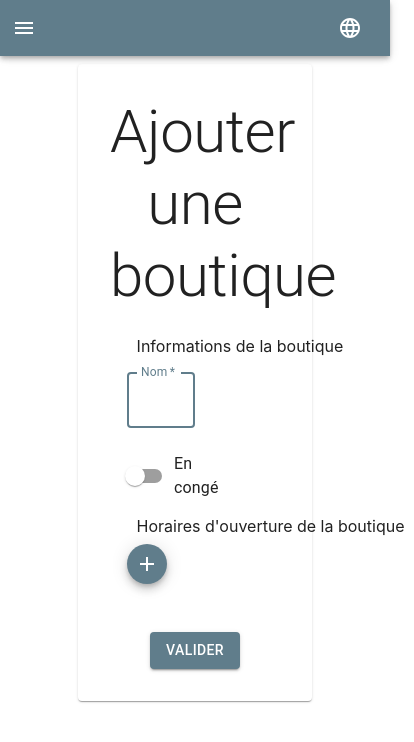
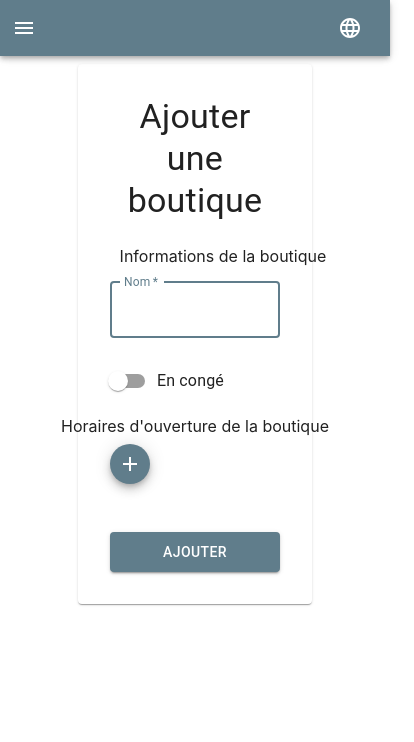
Before and after one commit to toubal77/Shop-Full-Stack, a React (Create React App) app in the folder shop-client/: page /shop/create in a window 390 px wide. Shown: the top 742 px of the page, 414 px wide, since content can reach past the window. Built offline with nearby package versions, Linux system fonts and the light colour scheme.

Commit message:
feature/responsive categoryform productform shopform

```diff
--- a/shop-client/src/pages/CategoryForm.tsx
+++ b/shop-client/src/pages/CategoryForm.tsx
@@ -1,4 +1,4 @@
-import { Box, Button, Divider, FormControl, Paper, TextField, Typography } from '@mui/material';
+import { Box, Button, Divider, FormControl, Paper, TextField, Typography, useMediaQuery, useTheme } from '@mui/material';
 import { useEffect, useState } from 'react';
 import { useNavigate, useParams } from 'react-router-dom';
 import { useAppContext, useToastContext } from '../context';
@@ -19,6 +19,10 @@ const CategoryForm = () => {
     const [category, setCategory] = useState<MinimalCategory>({
         name: '',
     });
+
+    const theme = useTheme();
+    const isMobile = useMediaQuery(theme.breakpoints.down('sm'));
+    const isTablette = useMediaQuery(theme.breakpoints.down('md'));
 
     const getCategory = (categoryId: string) => {
         setLoading(true);
@@ -82,7 +86,7 @@ const CategoryForm = () => {
 
     return (
         <Paper elevation={1} sx={{ padding: 4 }}>
-            <Typography variant="h2" sx={{ marginBottom: 3, textAlign: 'center' }}>
+            <Typography variant={isMobile ? "h4": isTablette ? "h3": "h2"} sx={{ marginBottom: 3, textAlign: 'center' }}>
                 {isAddMode ? 'Ajouter une catégorie' : 'Modifier la catégorie'}
             </Typography>
 
@@ -105,7 +109,7 @@ const CategoryForm = () => {
                     onChange={(e) => setCategory({ ...category, name: e.target.value })}
                     error={!!errors?.name}
                     helperText={errors?.name}
-                    sx={{ my: 2, width: '75%', ml: 'auto', mr: 'auto' }}
+                    sx={{ my: 2, width: '85%', ml: 'auto', mr: 'auto' }}
                 />
             </FormControl>
 
--- a/shop-client/src/pages/ProductForm.tsx
+++ b/shop-client/src/pages/ProductForm.tsx
@@ -1,5 +1,4 @@
-/* eslint-disable @typescript-eslint/no-explicit-any */
-import { Box, Button, Divider, FormControl, InputAdornment, Paper, TextField, Typography } from '@mui/material';
+import { Box, Button, Divider, FormControl, InputAdornment, Paper, TextField, Typography, useMediaQuery, useTheme } from '@mui/material';
 import { useEffect, useState } from 'react';
 import { useNavigate, useParams } from 'react-router-dom';
 import { SelectPaginate } from '../components';
@@ -42,6 +41,10 @@ const ProductForm = () => {
             },
         ],
     });
+
+    const theme = useTheme();
+    const isMobile = useMediaQuery(theme.breakpoints.down('sm'));
+    const isTablette = useMediaQuery(theme.breakpoints.down('md'));
 
     const getProduct = (productId: string) => {
         setLoading(true);
@@ -142,13 +145,13 @@ const ProductForm = () => {
 
     return (
         <Paper elevation={1} sx={{ padding: 4 }}>
-            <Typography variant="h2" sx={{ marginBottom: 3, textAlign: 'center' }}>
+            <Typography variant={isMobile ? "h4" : isTablette ? "h3" : "h2"} sx={{ marginBottom: 3, textAlign: 'center' }}>
                 {isAddMode ? 'Ajouter un produit' : 'Modifier le produit'}
             </Typography>
 
-            <FormControl sx={{ display: 'block', ml: 'auto', mr: 'auto', width: '75%', mb: 3 }}>
+            <FormControl sx={{ display: 'block', ml: 'auto', mr: 'auto', width: isMobile ? '100%' : '75%', mb: 3 }}>
                 <Divider>Nom du produit</Divider>
-                <Box sx={{ display: 'flex', flexDirection: 'row', gap: 4, mt: 2, mb: 6 }}>
+                <Box sx={{ display: 'flex', flexDirection: isMobile ? 'column' : 'row', gap: 4, mt: 2, mb: 6 }}>
                     <TextField
                         autoFocus
                         required
@@ -158,7 +161,7 @@ const ProductForm = () => {
                         fullWidth
                         error={!!errors.nameFr}
                         helperText={errors.nameFr}
-                        sx={{ width: '50%' }}
+                        sx={{ width: isMobile ? '100%' : '50%' }}
                     />
                     <TextField
                         autoFocus
@@ -168,12 +171,12 @@ const ProductForm = () => {
                         fullWidth
                         error={!!errors.nameEn}
                         helperText={errors.nameEn}
-                        sx={{ width: '50%' }}
+                        sx={{ width: isMobile ? '100%' : '50%' }}
                     />
                 </Box>
 
                 <Divider>Description</Divider>
-                <Box sx={{ display: 'flex', flexDirection: 'row', gap: 4, mt: 2, mb: 6 }}>
+                <Box sx={{ display: 'flex', flexDirection: isMobile ? 'column' : 'row', gap: 4, mt: 2, mb: 6 }}>
                     <TextField
                         autoFocus
                         multiline
@@ -182,9 +185,8 @@ const ProductForm = () => {
                         value={getLocalizedProduct(product.localizedProducts, Locale.FR).description}
                         onChange={(e) => handleChange(Locale.FR, 'description', e.target.value)}
                         fullWidth
-                        sx={{ width: '50%' }}
+                        sx={{ width: isMobile ? '100%' : '50%' }}
                     />
-
                     <TextField
                         autoFocus
                         multiline
@@ -193,12 +195,12 @@ const ProductForm = () => {
                         value={getLocalizedProduct(product.localizedProducts, Locale.EN).description}
                         onChange={(e) => handleChange(Locale.EN, 'description', e.target.value)}
                         fullWidth
-                        sx={{ width: '50%' }}
+                        sx={{ width: isMobile ? '100%' : '50%' }}
                     />
                 </Box>
 
                 <Divider>Informations supplémentaires</Divider>
-                <Box sx={{ display: 'flex', flexDirection: 'row', gap: 4, mt: 2, mb: 3 }}>
+                <Box sx={{ display: 'flex', flexDirection: isMobile ? 'column' : 'row', gap: 4, mt: 2, mb: 3 }}>
                     <TextField
                         autoFocus
                         required
@@ -212,10 +214,9 @@ const ProductForm = () => {
                         }}
                         error={!!errors.price}
                         helperText={errors.price}
-                        sx={{ width: '50%' }}
+                        sx={{ width: isMobile ? '100%' : '50%' }}
                     />
-
-                    <Box sx={{ width: '50%' }}>
+                    <Box sx={{ width: isMobile ? '100%' : '50%' }}>
                         <SelectPaginate
                             value={product.shop}
                             onChange={setShop}
@@ -226,7 +227,7 @@ const ProductForm = () => {
                     </Box>
                 </Box>
 
-                <Box sx={{ mt: 2 }}>
+                <Box sx={{ mb: 2 }}>
                     <SelectPaginate
                         isMulti
                         value={product.categories}
@@ -236,13 +237,13 @@ const ProductForm = () => {
                         defaultLabel="Aucune"
                     />
                 </Box>
+
+                <Box sx={{ display: 'flex', justifyContent: 'center' }}>
+                    <Button onClick={handleSubmit} variant="contained" size="large" sx={{ width: '30%' }}>
+                        {isAddMode ? 'Créer' : 'Modifier'}
+                    </Button>
+                </Box>
             </FormControl>
-
-            <Box sx={{ display: 'flex', justifyContent: 'center' }}>
-                <Button variant="contained" onClick={handleSubmit}>
-                    Valider
-                </Button>
-            </Box>
         </Paper>
     );
 };
--- a/shop-client/src/pages/ShopForm.tsx
+++ b/shop-client/src/pages/ShopForm.tsx
@@ -12,6 +12,8 @@ import {
     Switch,
     TextField,
     Typography,
+    useMediaQuery,
+    useTheme,
 } from '@mui/material';
 import ClearIcon from '@mui/icons-material/Clear';
 import AddIcon from '@mui/icons-material/Add';
@@ -40,6 +42,10 @@ const ShopForm = () => {
         inVacations: false,
         openingHours: [],
     });
+
+    const theme = useTheme();
+    const isMobile = useMediaQuery(theme.breakpoints.down('sm'));
+    const isTablet = useMediaQuery(theme.breakpoints.down('md'));
 
     const getShop = (shopId: string) => {
         setLoading(true);
@@ -120,15 +126,14 @@ const ShopForm = () => {
     };
 
     return (
-        <>
         <Paper elevation={1} sx={{ padding: 4 }}>
-                <Typography variant="h2" sx={{ marginBottom: 3, textAlign: 'center' }}>
+            <Typography variant={isMobile ? 'h4' : isTablet ? 'h3' : 'h2'} sx={{ marginBottom: 3, textAlign: 'center' }}>
                 {isAddMode ? 'Ajouter une boutique' : 'Modifier la boutique'}
             </Typography>
 
-                <Box sx={{ display: 'block', ml: 'auto', mr: 'auto', width: '80%', mb: 3 }}>
+            <Box sx={{ display: 'block', ml: 'auto', mr: 'auto', width: isMobile ? '100%' : '80%', mb: 3 }}>
                 <Divider>Informations de la boutique</Divider>
-                    <FormControl sx={{ mt: 2, width: '50%' }}>
+                <FormControl sx={{ mt: 2, width: isMobile ? '100%' : '50%' }}>
                     <TextField
                         autoFocus
                         required
@@ -140,7 +145,6 @@ const ShopForm = () => {
                         helperText={errors?.name}
                         sx={{ marginBottom: 3 }}
                     />
-
                     <FormControlLabel
                         value="start"
                         control={
@@ -156,7 +160,8 @@ const ShopForm = () => {
                 </FormControl>
 
                 {/* OpeningHours */}
-                    <Divider>Horaires d&apos;ouverture de la boutique</Divider>
+                <Divider  sx={{ display: 'flex', justifyContent: 'center', textAlign: 'center' }}>
+                    Horaires d&apos;ouverture de la boutique</Divider>
                 <Box sx={{ mt: 1, mb: 3 }}>
                     <Fab size="small" color="primary" aria-label="add">
                         <AddIcon onClick={handleClickAddHours} />
@@ -171,20 +176,19 @@ const ShopForm = () => {
                                     pb: 1,
                                     pt: 7,
                                     display: 'flex',
-                                        flexDirection: 'row',
-                                        justifyContent: 'center',
-                                        gap: 1,
+                                    flexDirection: 'column',
+                                    gap: 2,
+                                    alignItems: 'center',
                                 }}
                             >
-                                    <FormControl sx={{ marginBottom: 2 }}>
+                                <FormControl sx={{ marginBottom: 2, width: '100%' }}>
                                     <InputLabel id="demo-simple-select-label">Jour</InputLabel>
                                     <Select
                                         labelId="demo-simple-select-label"
-                                            id="demo-simple-select"
                                         value={openingHour.day}
                                         label="Jour"
                                         onChange={(e) => handleChange(index, 'day', e.target.value)}
-                                            sx={{ minWidth: 125 }}
+                                        fullWidth
                                     >
                                         <MenuItem value={1}>Lundi</MenuItem>
                                         <MenuItem value={2}>Mardi</MenuItem>
@@ -203,7 +207,7 @@ const ShopForm = () => {
                                         onChange={(v: Dayjs | null) =>
                                             handleChange(index, 'openAt', v?.format('HH:mm:ss'))
                                         }
-                                            renderInput={(params) => <TextField {...params} />}
+                                        renderInput={(params) => <TextField {...params} fullWidth />}
                                     />
                                 </LocalizationProvider>
                                 <LocalizationProvider dateAdapter={AdapterDayjs}>
@@ -214,26 +218,32 @@ const ShopForm = () => {
                                         onChange={(v: Dayjs | null) =>
                                             handleChange(index, 'closeAt', v?.format('HH:mm:ss'))
                                         }
-                                            renderInput={(params) => <TextField {...params} />}
+                                        renderInput={(params) => <TextField {...params} fullWidth />}
                                     />
                                 </LocalizationProvider>
+                                <ClearIcon
+                                    sx={{
+                                        position: 'absolute',
+                                        top: 3,
+                                        right: 2,
+                                        cursor: 'pointer',
+                                    }}
+                                    onClick={() => handleClickClearHours(index)}
+                                />
                             </Box>
-
-                                <Fab size="small" color="primary" sx={{ position: 'absolute', top: 5, right: 5 }}>
-                                    <ClearIcon onClick={() => handleClickClearHours(index)} />
-                                </Fab>
                         </Paper>
                     ))}
                 </Box>
             </Box>
 
-                <Box sx={{ display: 'flex', justifyContent: 'center' }}>
-                    <Button variant="contained" onClick={handleSubmit}>
-                        Valider
+            <Box sx={{ textAlign: 'center', mt: 3 }}>
+                <Button variant="contained" onClick={handleSubmit}
+                    sx={{ padding: 1, width: isMobile ? '100%' : 'auto' }}
+                >
+                    {isAddMode ? 'Ajouter' : 'Modifier'}
                 </Button>
             </Box>
         </Paper>
-        </>
     );
 };
 
```
Lines whose indentation alone changed are shown as unchanged.
